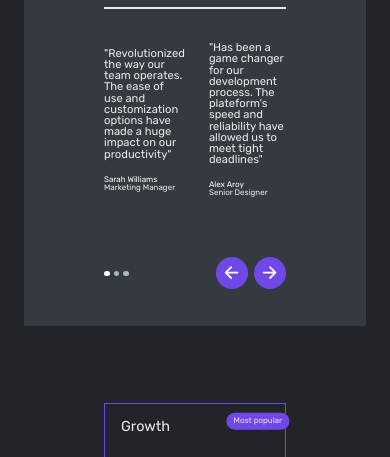
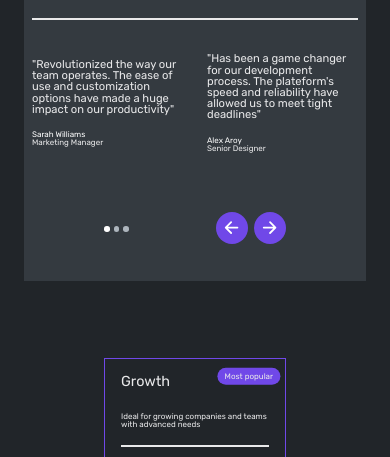
Before and after one commit to richy002/richdev, a plain HTML site: page index.html in a window 390 px wide. Shown: the part 1845-2302 px from the top of the page. Drawn offline with nearby package versions, Linux system fonts and the light colour scheme.

Commit message:
fix most popular

```diff
--- a/css/queries.css
+++ b/css/queries.css
@@ -184,6 +184,11 @@
     /* margin: auto; */
   }
 
+  .creativity-phase-1, .creativity-phase-2 {
+
+    margin: 0 1rem;
+}
+
   .brand-text.watch {
     transform: translate(8%, 200%);
   }
@@ -303,6 +308,14 @@
     gap: 3rem;
   }
 
+}
 
 
+/************************************/
+/* BELOW 520PX (smaller Tablet)*/
+/************************************/
+@media (max-width: 34em) {
+  .most-popular {
+    left: 45%;
+  }
 }
```
